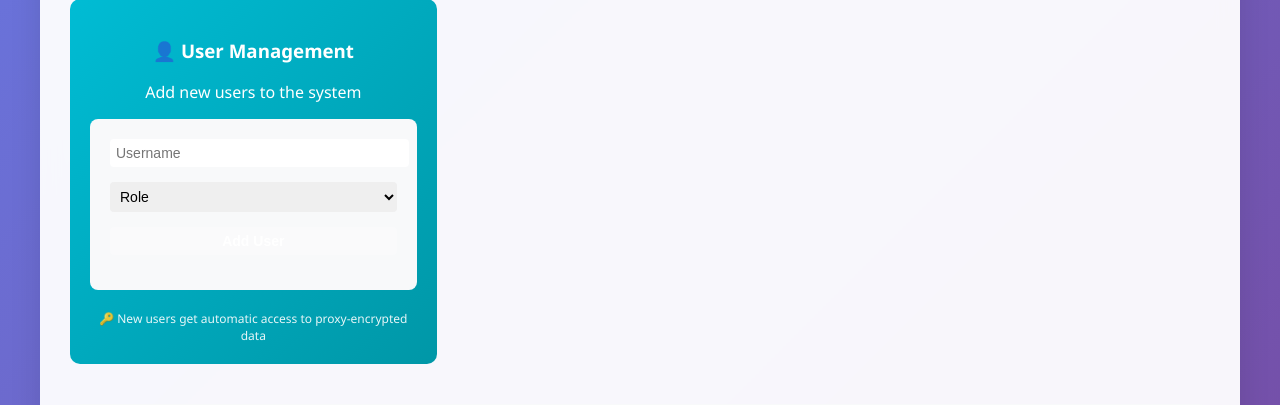
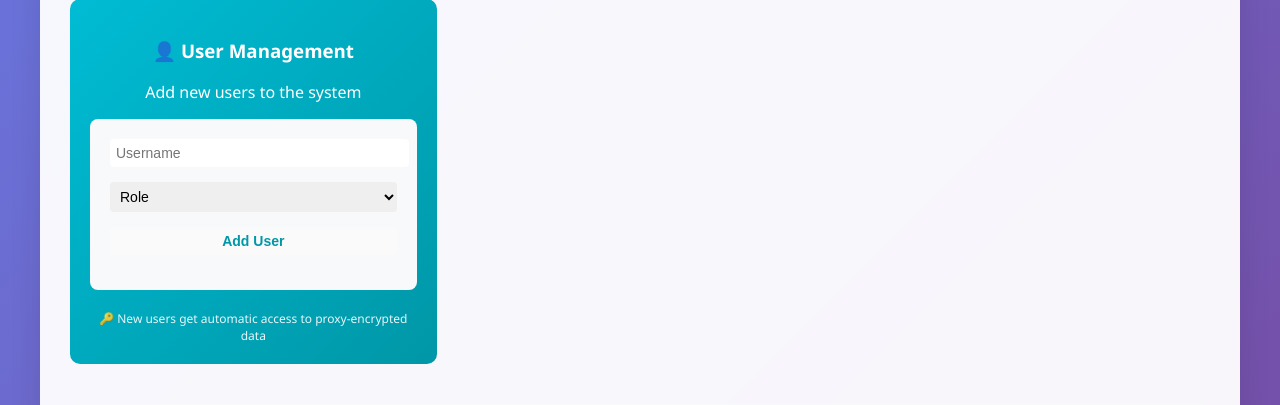
Before and after one commit to aykutkaskaya/KeyQuorum, a Flask app: page / in a window 1280 px wide. Shown: the part 593-998 px from the top of the page. Run offline with Flask 3, Linux system fonts and the light colour scheme; the visitor is signed in with stand-in values (Sample User, id 1).

Commit message:
proxy-key

```diff
--- a/templates/index.html
+++ b/templates/index.html
@@ -36,7 +36,7 @@
                 <option value="member">Member</option>
                 <option value="supervisor">Supervisor</option>
             </select>
-            <button type="submit" style="padding: 6px 12px; background: rgba(255,255,255,0.2); border: none; border-radius: 4px; color: white; cursor: pointer;">Add User</button>
+            <button type="submit" style="padding: 6px 12px; background: rgba(255,255,255,0.2); border: none; border-radius: 4px; color: #0097a7; cursor: pointer;">Add User</button>
         </form>
         <p style="margin: 10px 0 0 0; font-size: 12px; opacity: 0.9;">
             🔑 New users get automatic access to proxy-encrypted data
```
